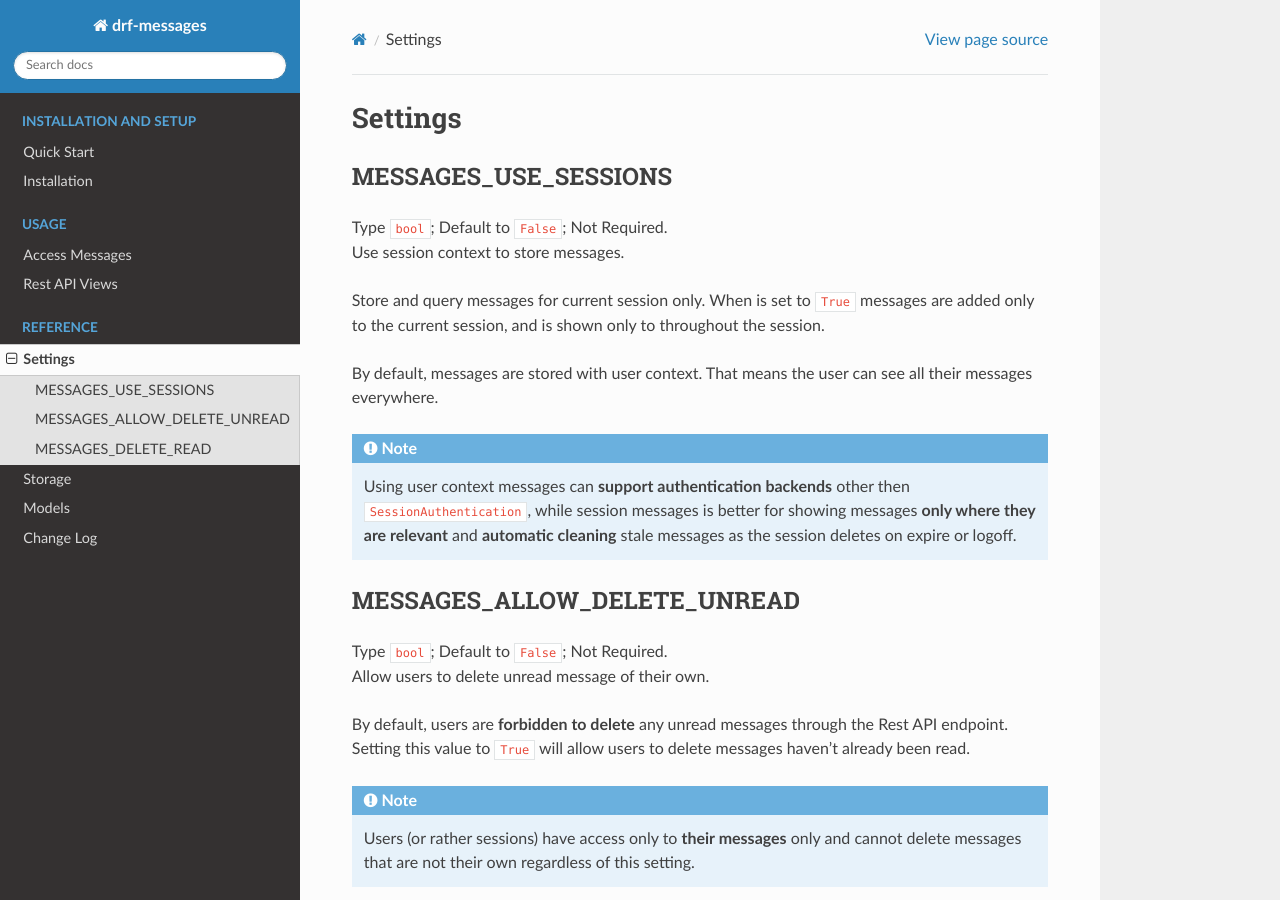
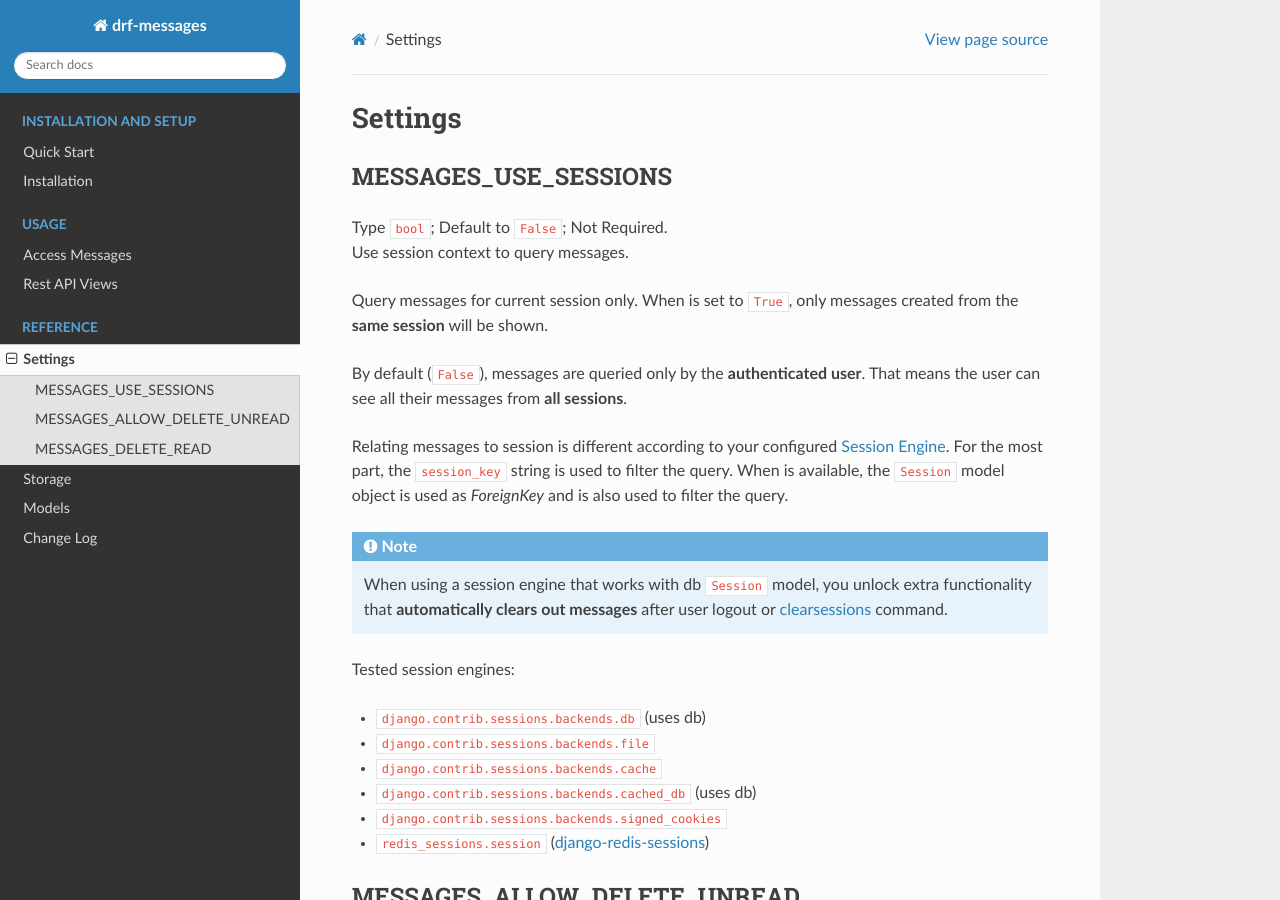
Before and after one commit to danyi1212/drf-messages, a Sphinx documentation site: the page built from docs/source/reference/settings_reference.rst, in a window 1280 px wide and 900 px high. Built offline with Sphinx 7.4.7 and the Read the Docs theme 2.0.0, drawn with Linux system fonts in a browser that asks for light colours.

Commit message:
📖 Improved docs for MESSAGES_USE_SESSIONS

```diff
--- a/docs/source/reference/settings_reference.rst
+++ b/docs/source/reference/settings_reference.rst
@@ -6,18 +6,31 @@ MESSAGES_USE_SESSIONS
 ~~~~~~~~~~~~~~~~~~~~~
 
 | Type ``bool``; Default to ``False``; Not Required.
-| Use session context to store messages.
+| Use session context to query messages.
 
-Store and query messages for current session only.
-When is set to ``True`` messages are added only to the current session, and is shown only to throughout the session.
+Query messages for current session only.
+When is set to ``True``, only messages created from the **same session** will be shown.
 
-By default, messages are stored with user context.
-That means the user can see all their messages everywhere.
+By default (``False``), messages are queried only by the **authenticated user**.
+That means the user can see all their messages from **all sessions**.
+
+Relating messages to session is different according to your configured `Session Engine <https://docs.djangoproject.com/en/dev/ref/settings/#session-engine>`_.
+For the most part, the ``session_key`` string is used to filter the query.
+When is available, the ``Session`` model object is used as `ForeignKey` and is also used to filter the query.
 
 .. note::
-    Using user context messages can **support authentication backends** other then ``SessionAuthentication``,
-    while session messages is better for showing messages **only where they are relevant** and
-    **automatic cleaning** stale messages as the session deletes on expire or logoff.
+    When using a session engine that works with db ``Session`` model, you unlock extra functionality that **automatically
+    clears out messages** after user logout or `clearsessions <https://docs.djangoproject.com/en/3.2/topics/http/sessions/#clearing-the-session-store>`_ command.
+
+Tested session engines:
+
+* ``django.contrib.sessions.backends.db`` (uses db)
+* ``django.contrib.sessions.backends.file``
+* ``django.contrib.sessions.backends.cache``
+* ``django.contrib.sessions.backends.cached_db`` (uses db)
+* ``django.contrib.sessions.backends.signed_cookies``
+* ``redis_sessions.session`` (`django-redis-sessions <https://github.com/martinrusev/django-redis-sessions>`_)
+
 
 MESSAGES_ALLOW_DELETE_UNREAD
 ~~~~~~~~~~~~~~~~~~~~~~~~~~~~
```
